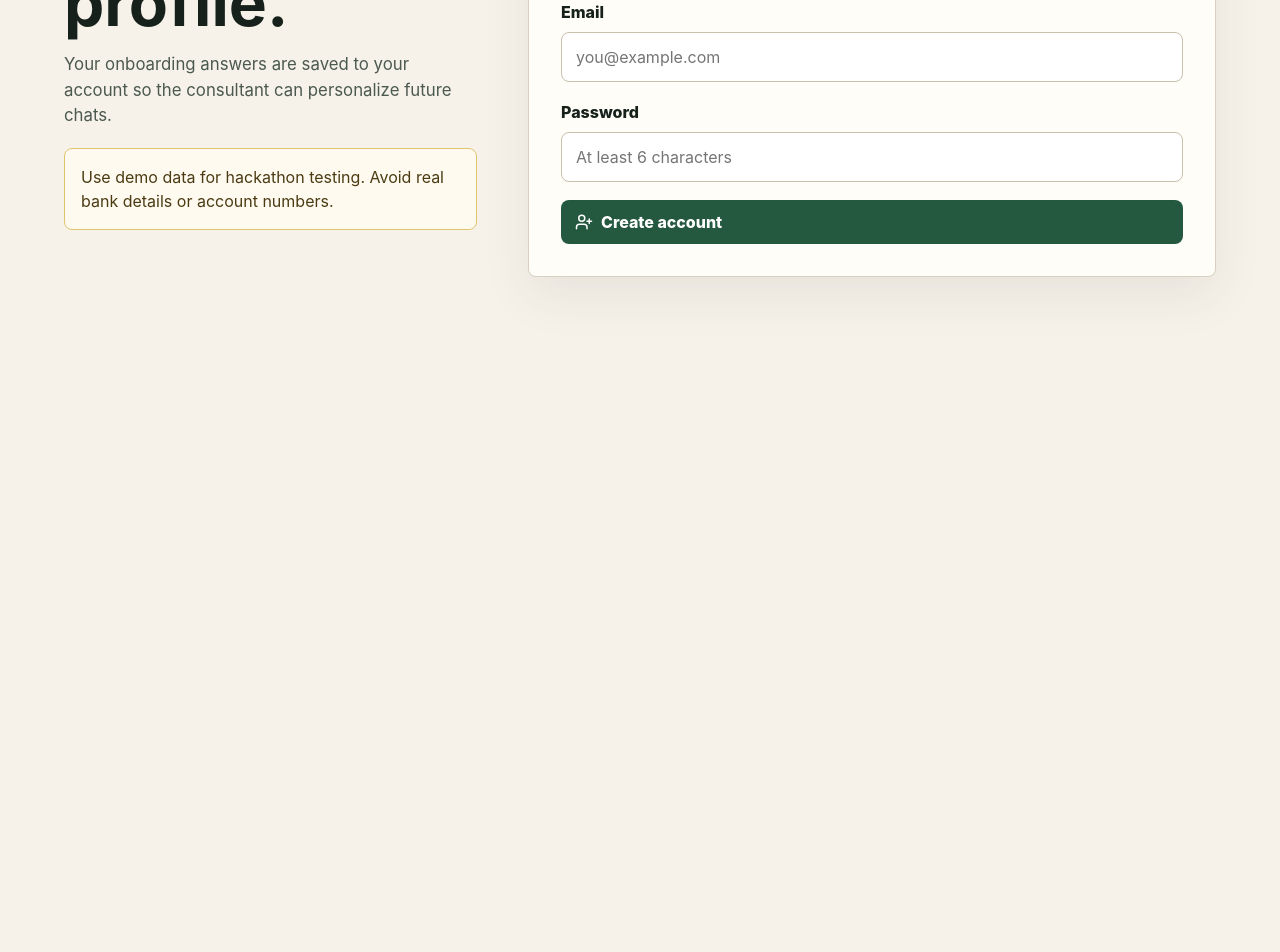
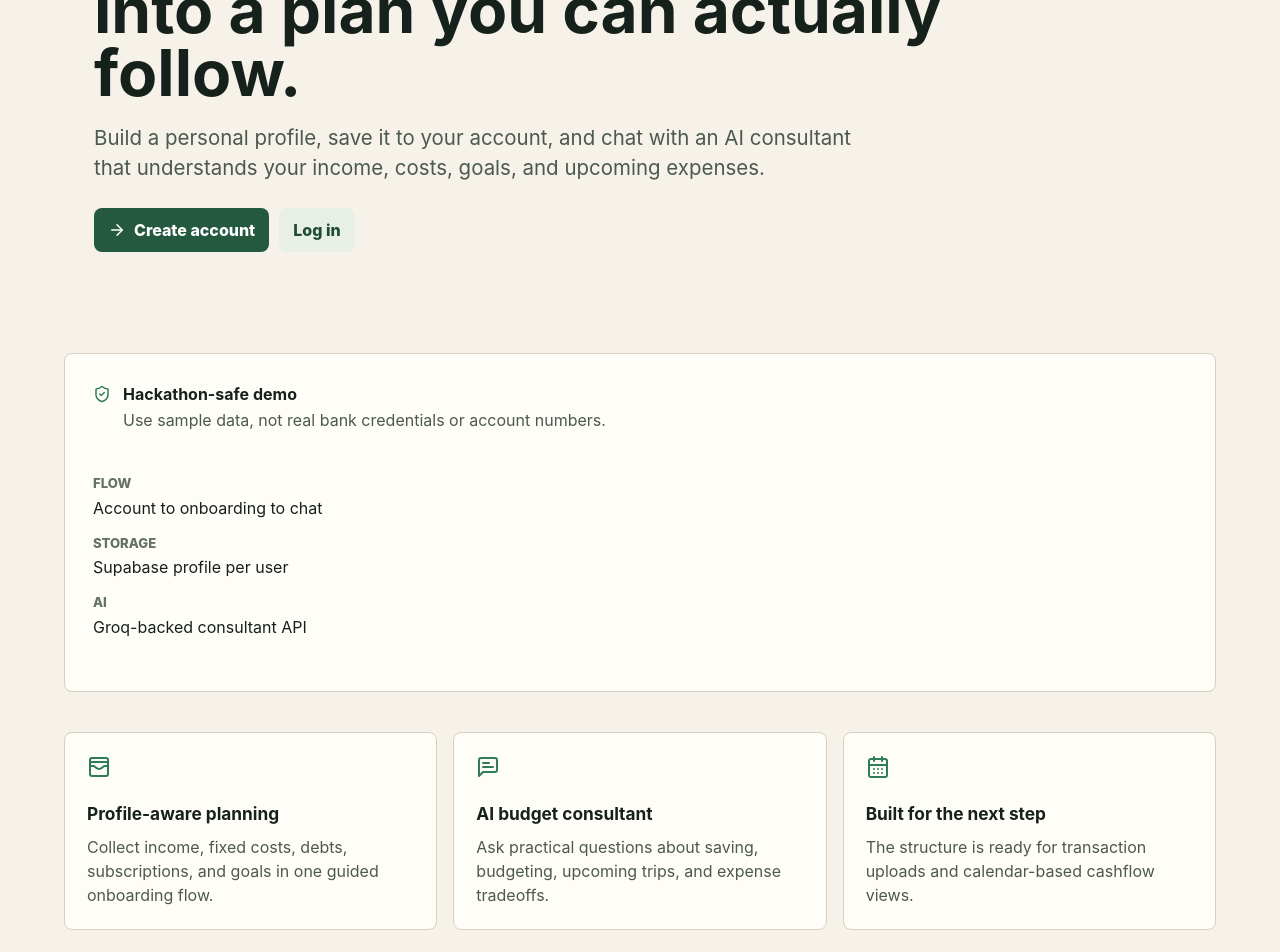
Before and after one commit to biponroy47/techto_hackathon, a React (Vite) app in the folder frontend/: page / in a window 1280 px wide. Before the commit this address led to /auth. Shown: the part 340-1292 px from the top of the page. Before the commit the page ends 800 px from the top, so only its background shows below. Built offline with nearby package versions, Linux system fonts and the light colour scheme; no server answers.

Commit message:
Add landing page and clean auth flow

```diff
--- a/frontend/src/App.tsx
+++ b/frontend/src/App.tsx
@@ -14,7 +14,10 @@ export default function App() {
           <span>Finance Consultant</span>
         </div>
         <nav>
-          <NavLink to="/">Onboarding</NavLink>
+          <NavLink to="/" end>
+            Home
+          </NavLink>
+          <NavLink to="/onboarding">Onboarding</NavLink>
           <NavLink to="/chat">Chat</NavLink>
           {isSupabaseConfigured && !user && <NavLink to="/auth">Log in</NavLink>}
         </nav>
--- a/frontend/src/components/ProtectedRoute.tsx
+++ b/frontend/src/components/ProtectedRoute.tsx
@@ -10,7 +10,7 @@ export default function ProtectedRoute() {
   }
 
   if (isLoading) {
-    return <main className="centered-page">Loading your account...</main>;
+    return <div className="centered-page">Loading your account...</div>;
   }
 
   if (!user) {
--- a/frontend/src/lib/supabaseClient.ts
+++ b/frontend/src/lib/supabaseClient.ts
@@ -10,7 +10,8 @@ export const isSupabaseConfigured =
   Boolean(supabaseUrl) &&
   Boolean(supabaseAnonKey) &&
   !supabaseUrl.includes("your-project-id") &&
-  !supabaseAnonKey.includes("your-supabase-anon-key");
+  !supabaseAnonKey.includes("your-supabase-anon-key") &&
+  !supabaseAnonKey.includes("your-supabase-publishable-key");
 
 export const supabase = isSupabaseConfigured
   ? createClient(supabaseUrl, supabaseAnonKey)
--- a/frontend/src/main.tsx
+++ b/frontend/src/main.tsx
@@ -6,6 +6,7 @@ import ProtectedRoute from "./components/ProtectedRoute";
 import { AuthProvider } from "./context/AuthContext";
 import AuthPage from "./pages/AuthPage";
 import ChatPage from "./pages/ChatPage";
+import LandingPage from "./pages/LandingPage";
 import OnboardingPage from "./pages/OnboardingPage";
 import "./styles.css";
 
@@ -14,11 +15,12 @@ const router = createBrowserRouter([
     path: "/",
     element: <App />,
     children: [
+      { index: true, element: <LandingPage /> },
       { path: "auth", element: <AuthPage /> },
       {
         element: <ProtectedRoute />,
         children: [
-          { index: true, element: <OnboardingPage /> },
+          { path: "onboarding", element: <OnboardingPage /> },
           { path: "chat", element: <ChatPage /> }
         ]
       }
--- a/frontend/src/pages/AuthPage.tsx
+++ b/frontend/src/pages/AuthPage.tsx
@@ -1,12 +1,14 @@
 import { FormEvent, useState } from "react";
-import { Link, useNavigate } from "react-router-dom";
+import { Link, Navigate, useNavigate } from "react-router-dom";
 import { LogIn, UserPlus } from "lucide-react";
+import { useAuth } from "../hooks/useAuth";
 import { supabase } from "../lib/supabaseClient";
 
 type AuthMode = "signup" | "login";
 
 export default function AuthPage() {
   const navigate = useNavigate();
+  const { user } = useAuth();
   const [mode, setMode] = useState<AuthMode>("signup");
   const [fullName, setFullName] = useState("");
   const [email, setEmail] = useState("");
@@ -21,7 +23,9 @@ export default function AuthPage() {
     setMessage("");
 
     if (!supabase) {
-      setError("Supabase is not configured yet. Add VITE_SUPABASE_URL and VITE_SUPABASE_ANON_KEY.");
+      setError(
+        "Supabase is not configured yet. Add NEXT_PUBLIC_SUPABASE_URL and NEXT_PUBLIC_SUPABASE_PUBLISHABLE_KEY."
+      );
       return;
     }
 
@@ -48,7 +52,7 @@ export default function AuthPage() {
           return;
         }
 
-        navigate("/");
+        navigate("/onboarding");
         return;
       }
 
@@ -61,12 +65,16 @@ export default function AuthPage() {
         throw signInError;
       }
 
-      navigate("/");
+      navigate("/onboarding");
     } catch (authError) {
       setError(authError instanceof Error ? authError.message : "Authentication failed.");
     } finally {
       setIsLoading(false);
     }
+  }
+
+  if (user) {
+    return <Navigate to="/onboarding" replace />;
   }
 
   return (
@@ -145,7 +153,7 @@ export default function AuthPage() {
         </button>
 
         {!supabase && (
-          <Link to="/" className="text-link">
+          <Link to="/onboarding" className="text-link">
             Continue in local demo mode
           </Link>
         )}
--- a/frontend/src/pages/ChatPage.tsx
+++ b/frontend/src/pages/ChatPage.tsx
@@ -102,7 +102,11 @@ export default function ChatPage() {
     <section className="chat-layout">
       <aside className="profile-summary">
         <p className="eyebrow">Step 2</p>
-        <h1>{profile.fullName ? `${profile.fullName}'s financial consultant.` : "Ask your financial consultant."}</h1>
+        <h1>
+          {profile.fullName
+            ? `${profile.fullName}'s financial consultant.`
+            : "Ask your financial consultant."}
+        </h1>
         <p>
           Profile completeness: <strong>{filledFields}/10</strong>
         </p>
@@ -120,7 +124,7 @@ export default function ChatPage() {
             <dd>{profile.savingsGoals || "Not set"}</dd>
           </div>
         </dl>
-        <Link to="/" className="text-link">
+        <Link to="/onboarding" className="text-link">
           Edit onboarding
         </Link>
       </aside>
--- /dev/null
+++ b/frontend/src/pages/LandingPage.tsx
@@ -0,0 +1,87 @@
+import { Link } from "react-router-dom";
+import { ArrowRight, CalendarDays, MessageSquareText, ShieldCheck, WalletCards } from "lucide-react";
+import { useAuth } from "../hooks/useAuth";
+import { isSupabaseConfigured } from "../lib/supabaseClient";
+
+const featureCards = [
+  {
+    icon: WalletCards,
+    title: "Profile-aware planning",
+    copy: "Collect income, fixed costs, debts, subscriptions, and goals in one guided onboarding flow."
+  },
+  {
+    icon: MessageSquareText,
+    title: "AI budget consultant",
+    copy: "Ask practical questions about saving, budgeting, upcoming trips, and expense tradeoffs."
+  },
+  {
+    icon: CalendarDays,
+    title: "Built for the next step",
+    copy: "The structure is ready for transaction uploads and calendar-based cashflow views."
+  }
+];
+
+export default function LandingPage() {
+  const { user } = useAuth();
+  const primaryDestination = isSupabaseConfigured && !user ? "/auth" : "/onboarding";
+
+  return (
+    <section className="landing-page">
+      <div className="hero-panel">
+        <p className="eyebrow">Finance Consultant</p>
+        <h1>Turn your financial picture into a plan you can actually follow.</h1>
+        <p>
+          Build a personal profile, save it to your account, and chat with an AI
+          consultant that understands your income, costs, goals, and upcoming expenses.
+        </p>
+        <div className="hero-actions">
+          <Link to={primaryDestination} className="primary-button">
+            <ArrowRight aria-hidden="true" />
+            {isSupabaseConfigured && !user ? "Create account" : "Start onboarding"}
+          </Link>
+          <Link to="/auth" className="secondary-button">
+            Log in
+          </Link>
+        </div>
+      </div>
+
+      <div className="landing-summary">
+        <div className="summary-header">
+          <ShieldCheck aria-hidden="true" />
+          <div>
+            <strong>Hackathon-safe demo</strong>
+            <span>Use sample data, not real bank credentials or account numbers.</span>
+          </div>
+        </div>
+        <dl>
+          <div>
+            <dt>Flow</dt>
+            <dd>Account to onboarding to chat</dd>
+          </div>
+          <div>
+            <dt>Storage</dt>
+            <dd>Supabase profile per user</dd>
+          </div>
+          <div>
+            <dt>AI</dt>
+            <dd>Groq-backed consultant API</dd>
+          </div>
+        </dl>
+      </div>
+
+      <div className="feature-grid">
+        {featureCards.map((feature) => {
+          const Icon = feature.icon;
+
+          return (
+            <article key={feature.title} className="feature-card">
+              <Icon aria-hidden="true" />
+              <h2>{feature.title}</h2>
+              <p>{feature.copy}</p>
+            </article>
+          );
+        })}
+      </div>
+    </section>
+  );
+}
--- a/frontend/src/pages/OnboardingPage.tsx
+++ b/frontend/src/pages/OnboardingPage.tsx
@@ -123,14 +123,19 @@ export default function OnboardingPage() {
 
   function handleReset() {
     clearProfile();
-    setProfile(emptyProfile);
+    setError("");
+    setProfile({ ...emptyProfile, fullName: fullName || profile.fullName });
   }
 
   return (
     <section className="page-grid">
       <div className="intro-panel">
         <p className="eyebrow">Step 1</p>
-        <h1>{profile.fullName ? `Hi ${profile.fullName}, tell us your financial picture.` : "Tell the app your financial picture."}</h1>
+        <h1>
+          {profile.fullName
+            ? `Hi ${profile.fullName}, tell us your financial picture.`
+            : "Tell the app your financial picture."}
+        </h1>
         <p>
           Add enough detail for the consultant to understand your income,
           recurring costs, goals, and pressure points.
--- a/frontend/src/styles.css
+++ b/frontend/src/styles.css
@@ -63,7 +63,9 @@ nav {
 }
 
 nav a,
-.text-link {
+.text-link,
+.primary-button,
+.secondary-button {
   color: #24583f;
   text-decoration: none;
   font-weight: 700;
@@ -112,6 +114,97 @@ nav a.active {
 
 main {
   padding: clamp(24px, 5vw, 72px);
+}
+
+.landing-page {
+  display: grid;
+  gap: clamp(24px, 4vw, 40px);
+}
+
+.hero-panel {
+  display: grid;
+  min-height: min(64vh, 680px);
+  place-content: center;
+  max-width: 980px;
+}
+
+.hero-panel h1 {
+  max-width: 920px;
+}
+
+.hero-panel p {
+  color: #4c594f;
+  font-size: clamp(1.05rem, 2vw, 1.28rem);
+  margin: 0 0 24px;
+  max-width: 760px;
+}
+
+.hero-actions {
+  display: flex;
+  flex-wrap: wrap;
+  gap: 10px;
+}
+
+.landing-summary {
+  background: #fffdf8;
+  border: 1px solid #d8d0c2;
+  border-radius: 8px;
+  display: grid;
+  gap: 18px;
+  padding: clamp(18px, 3vw, 28px);
+}
+
+.summary-header {
+  align-items: flex-start;
+  display: flex;
+  gap: 12px;
+}
+
+.summary-header svg {
+  color: #2f7d57;
+  margin-top: 3px;
+}
+
+.summary-header div {
+  display: grid;
+  gap: 2px;
+}
+
+.summary-header strong {
+  color: #17211b;
+}
+
+.summary-header span {
+  color: #4c594f;
+}
+
+.feature-grid {
+  display: grid;
+  gap: 16px;
+  grid-template-columns: repeat(3, minmax(0, 1fr));
+}
+
+.feature-card {
+  background: #fffdf8;
+  border: 1px solid #d8d0c2;
+  border-radius: 8px;
+  padding: 22px;
+}
+
+.feature-card svg {
+  color: #2f7d57;
+  height: 24px;
+  width: 24px;
+}
+
+.feature-card h2 {
+  font-size: 1.08rem;
+  margin: 16px 0 8px;
+}
+
+.feature-card p {
+  color: #4c594f;
+  margin: 0;
 }
 
 .page-grid,
@@ -405,6 +498,10 @@ dd {
     grid-template-columns: 1fr;
   }
 
+  .feature-grid {
+    grid-template-columns: 1fr;
+  }
+
   .intro-panel,
   .profile-summary {
     position: static;
```
Also changed, not shown: 1 other file (tests, documents, lock files or other folders).
